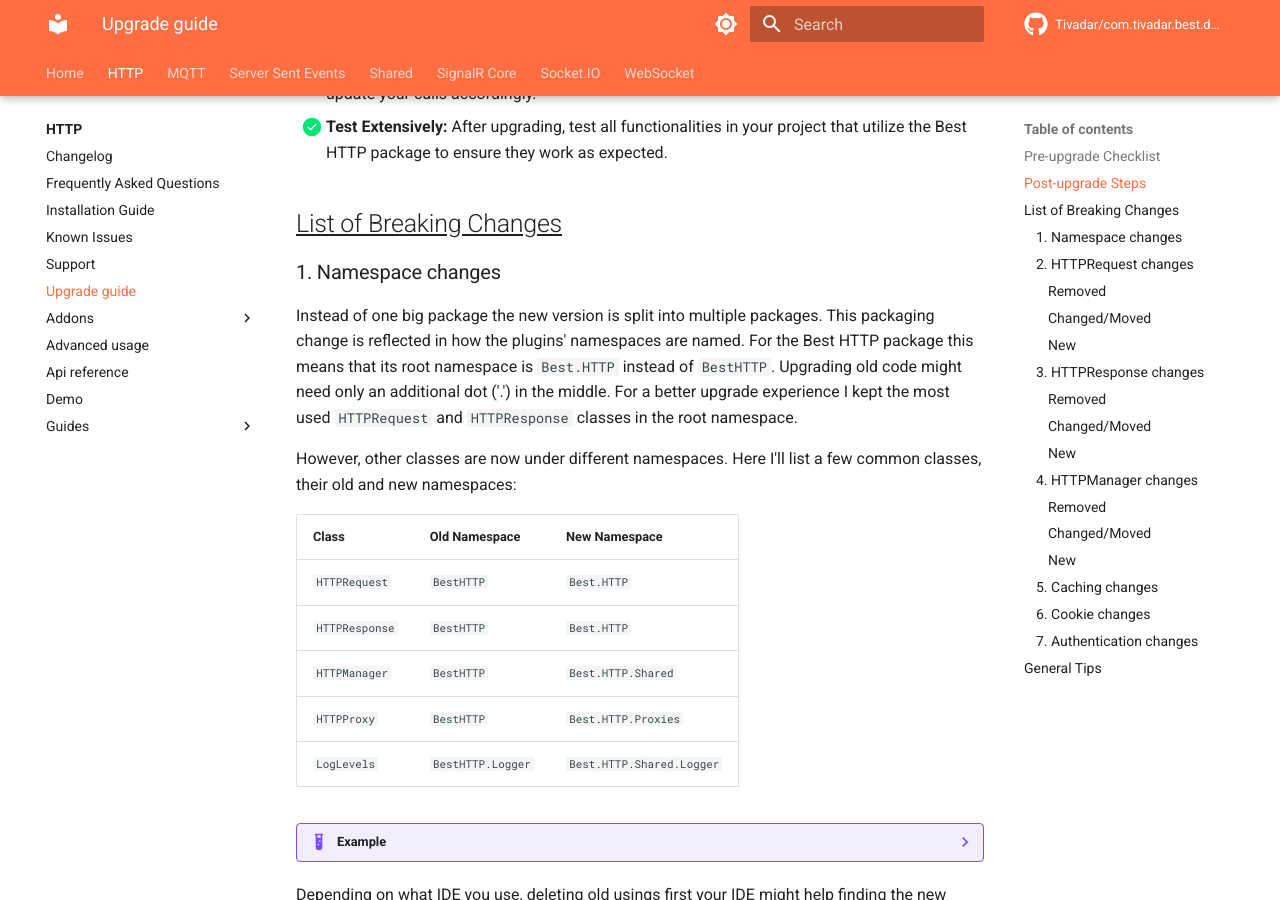
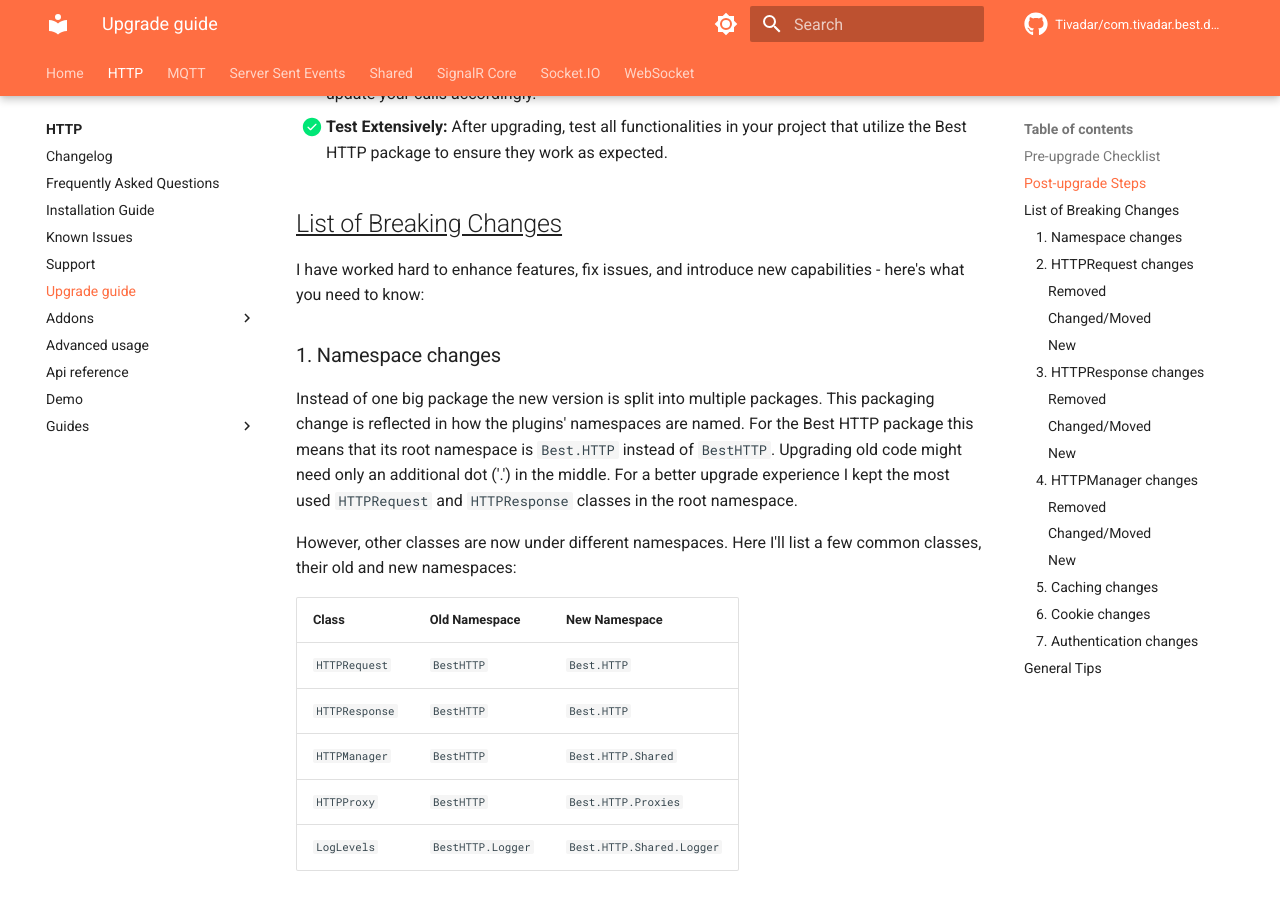
Before and after one commit to Benedicht/com.tivadar.best.documentation, an MkDocs documentation site: the page built from docs/HTTP/upgrade-guide.md, in a window 1280 px wide and 900 px high, scrolled down 588 px. Built offline with MkDocs 1.6.1 and Material for MkDocs 9.7.7, drawn with Linux system fonts in a browser that asks for light colours; comment, search, counter and statistics services are not loaded; some of the changed text lies outside the part shown.

````diff
--- a/docs/HTTP/upgrade-guide.md
+++ b/docs/HTTP/upgrade-guide.md
@@ -14,6 +14,8 @@ If you're updating your package, please read through the relevant sections to en
 - [x] **Test Extensively:** After upgrading, test all functionalities in your project that utilize the Best HTTP package to ensure they work as expected.
 
 ## ^^List of Breaking Changes^^
+
+I have worked hard to enhance features, fix issues, and introduce new capabilities - here's what you need to know:
 
 ### 1. Namespace changes
 
@@ -320,6 +322,8 @@ Buffering, thread synchronization and memory management is all done by the `Down
     Best.HTTP.Shared.HTTPManager.PerHostSettings.Get("*")
         .RequestSettings.RequestTimeout = TimeSpan.FromSeconds(10);
     ```
+!!! Warning
+    Its default value changed to never time out.
 - **IsCachingDisabled**: Removed without further explanation, caching can be disabled per-request by setting the request's `DownloadSettings.DisableCache` to true.
 - **CookieJarSize**: => `CookieJar.MaximumSize`
 - **EnablePrivateBrowsing**: => `CookieJar.IsSessionOverride`
````
